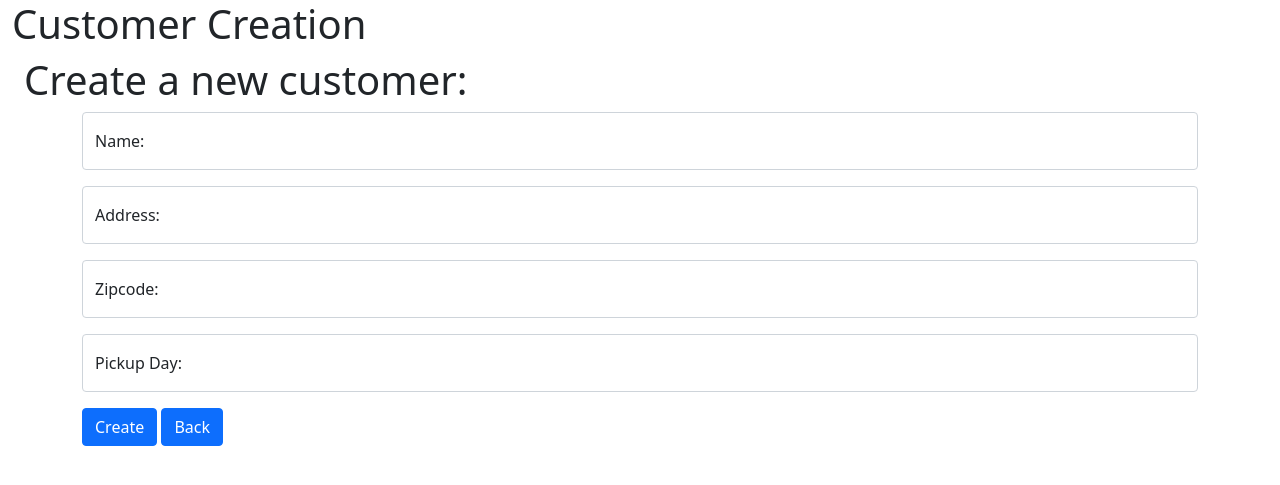
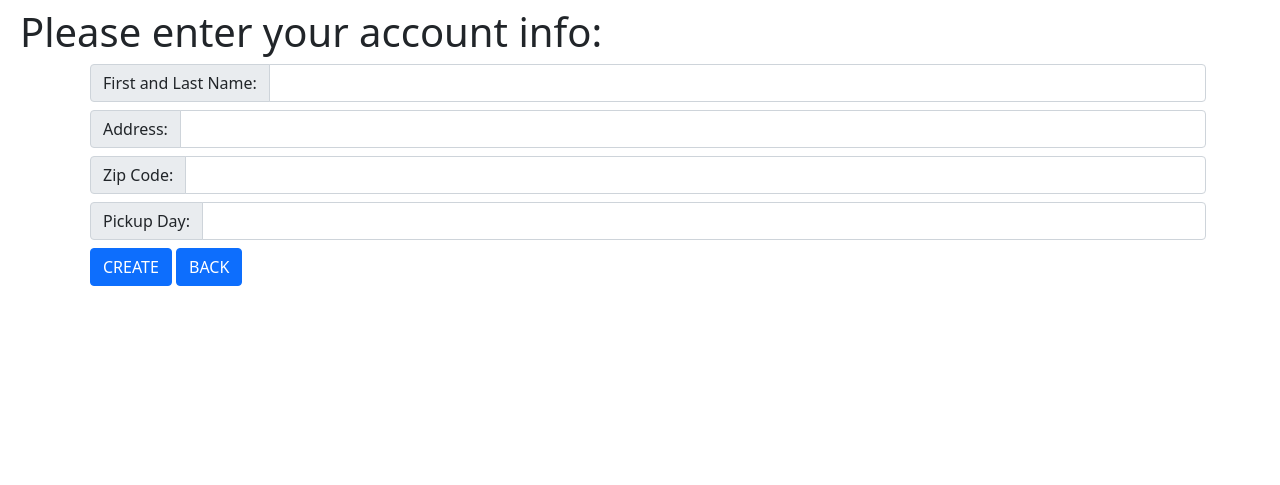
Before and after one commit to MadisonLifeAgent/TrashCollectorRepo, a Django app: page /customers/ in a window 1280 px wide. Shown: the top 485 px of the page. Run offline with Django 3.2, Linux system fonts and the light colour scheme; the visitor is signed in with stand-in values (Sample User, id 1); data that the repository does not hold is empty.

Commit message:
added styling to customer side:  create, index, my_account, and login pages

```diff
--- a/trash_collector/customers/templates/customers/create.html
+++ b/trash_collector/customers/templates/customers/create.html
@@ -3,37 +3,40 @@
 
 {% block title %} Customer Creation {% endblock %}
 
-{% block header %} Customer Creation {% endblock %}
+{% block header %} Please enter your account info: {% endblock %}
 
 {% block content %}
+<div class="container-fluid">
   <!-- Go here if customer logged in -->
   {% if user.is_authenticated %}
-    <h1 class="container-fluid"> Create a new customer: </h1>
     <form action="{% url 'customers:create' %}" method="post" class="container">
         {% csrf_token %}
-        <div class="form-floating mb-3">
-            <label for="name" class="form-label">Name:</label>
-            <input type="text" name="name" id="name" class="form-control">
+        <div class="input-group">
+            <span class="input-group-text mb-2">First and Last Name:</span>
+            <input type="text" name="name" id="name" aria-label="First and Last Name" class="form-control mb-2">
         </div>
-        <div class="form-floating mb-3">
-            <label for="address" class="form-label">Address:</label>
-            <input type="text" name="address" id="address" class="form-control">
+          <div class="input-group">
+            <span class="input-group-text mb-2">Address:</span>
+            <input type="text" name="address" id="address" aria-label="Address" class="form-control mb-2">
         </div>
-        <div class="form-floating mb-3">
-            <label for="zipcode" class="form-label">Zipcode:</label>
-            <input type="text" name="zipcode" id="zipcode" class="form-control">
+        <div class="input-group">
+            <span class="input-group-text mb-2">Zip Code:</span>
+            <input type="text" name="zipcode" id="zipcode" class="form-control mb-2">
         </div>
-        <div class="form-floating mb-3">
-            <label for="pickup_day" class="form-label">Pickup Day:</label>
-            <input type="text" name="pickup_day" id="pickup_day" class="form-control">
+        <div class="input-group">
+            <span class="input-group-text mb-2">Pickup Day:</span>
+            <input type="text" name="pickup_day" id="pickup_day" class="form-control mb-2">
         </div>
-        <button type="submit" class="btn btn-primary">Create</button>
-        <a href="{% url 'customers:index' %}"  class="btn btn-primary">Back</a>
+        <button class="btn btn-primary text-uppercase" type="submit" class="btn btn-primary">Create</button>
+        <a class="btn btn-primary text-uppercase" href="{% url 'customers:index' %}"  class="btn btn-primary">Back</a>
     </form>
+  </div>
   <!-- If user not logged in -->
   {% else %}
+  <div class="container-fluid m-3">
     <p>You are at the customer index, but you are not logged in.</p>
-    <a href="{% url 'login' %}">Log In</a>
-    <a href="{% url 'accounts:register' %}">Sign Up</a>
+        <a class="btn btn-primary text-uppercase" href="{% url 'login' %}">Log In</a>
+        <a class="btn btn-primary text-uppercase" href="{% url 'accounts:register' %}">Sign Up</a>
+    </div>
   {% endif %}
 {% endblock %}
--- a/trash_collector/customers/templates/customers/index.html
+++ b/trash_collector/customers/templates/customers/index.html
@@ -12,7 +12,8 @@
 <!-- If user not logged in -->
 {% else %}
   <p>You are at the customer index, but you are not logged in.</p>
-    <a href="{% url 'login' %}">Log In</a>
+  <a href="{% url 'login' %}">Log In</a></button>
   <a href="{% url 'accounts:register' %}">Sign Up</a>
+</div>
 {% endif %}
 {% endblock %}
--- a/trash_collector/templates/base.html
+++ b/trash_collector/templates/base.html
@@ -66,10 +66,15 @@
   {% endfor %}
 {% endif %}
   <main>
-    <div class="container-fluid">
-      <h1>{% block header %} {% endblock %}</h1>
-    {% block content %}
-    {% endblock %}
+    <div class="container-fluid m-2">
+      <div class="row">
+        <h1>{% block header %} {% endblock %}</h1>
+      </div>
+
+      <div class="container-fluid">
+        {% block content %}
+        {% endblock %}
+      </div>
     </div>
 
   </main>
```
Also changed, not shown: trash_collector/customers/templates/customers/my_account.html (+57 -9 lines), trash_collector/customers/templates/customers/specialpickupdate.html (+5 -3 lines), trash_collector/customers/templates/customers/suspension.html (+12 -12 lines), trash_collector/templates/home.html (+9 -3 lines), trash_collector/templates/registration/login.html (+4 -3 lines), trash_collector/templates/registration/register.html (+8 -6 lines). Lines whose indentation alone changed are shown as unchanged.
